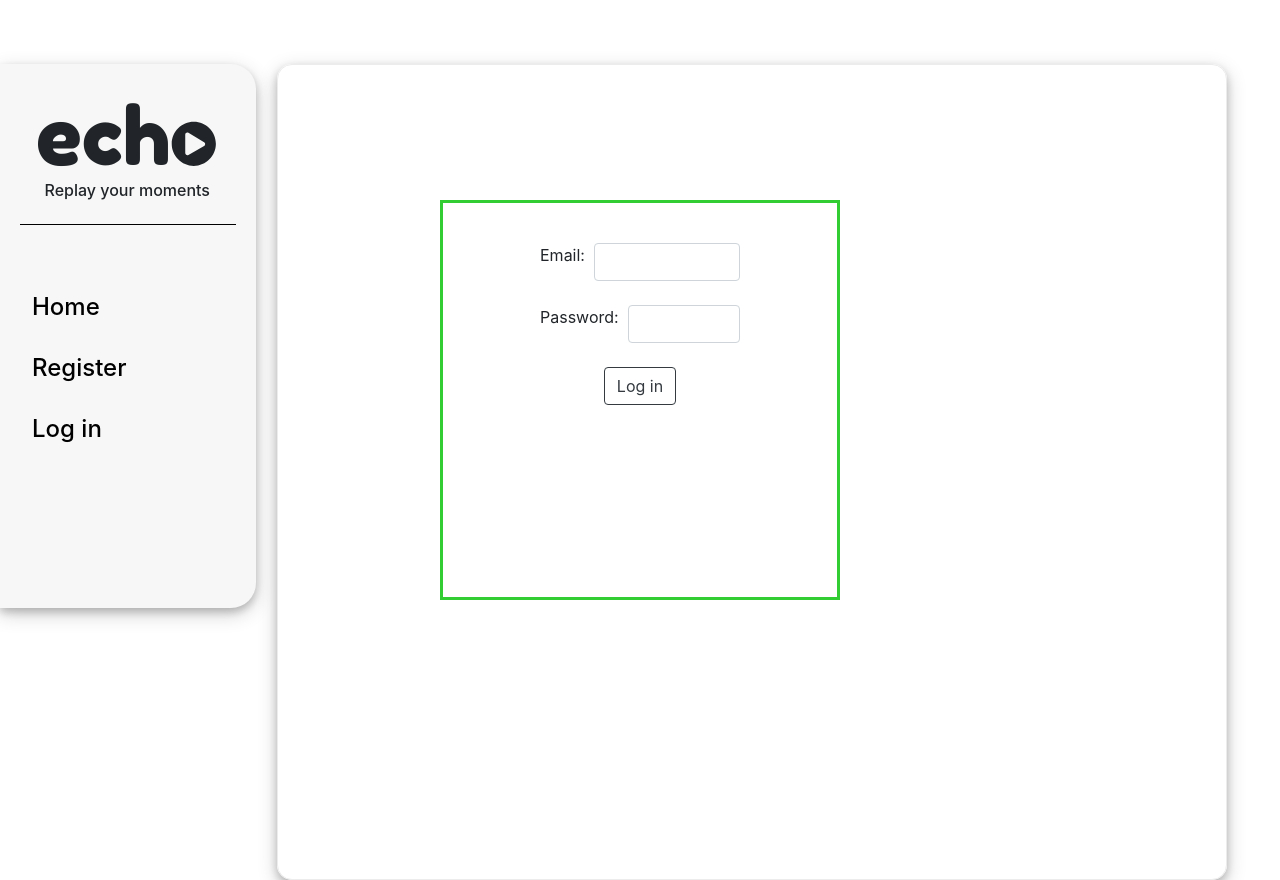
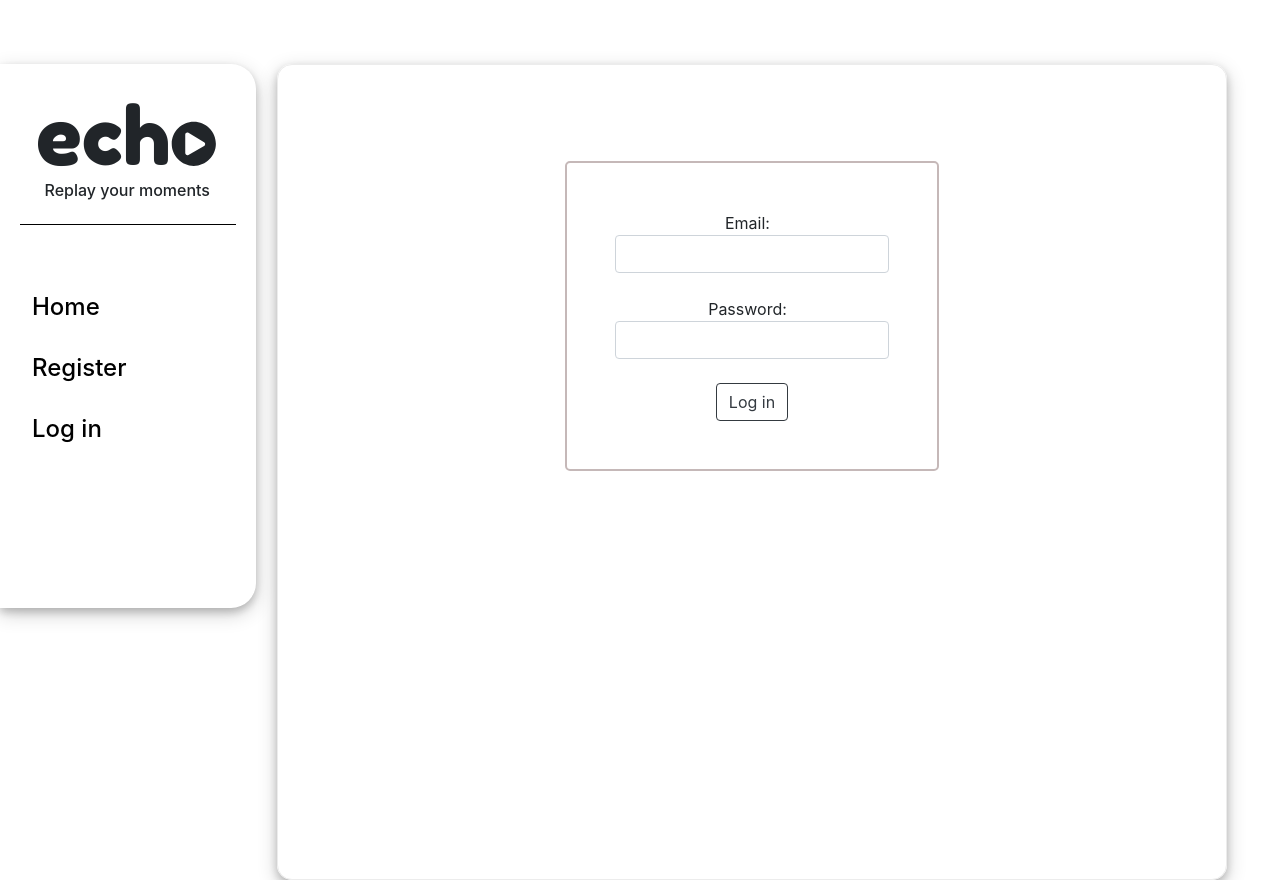
Before and after one commit to nataliaCodes/echo-replay-your-moments, a React (Create React App) app in the folder front-end/: page /login in a window 1280 px wide. Built offline with nearby package versions, Linux system fonts and the light colour scheme.

Commit message:
Style login/register forms

```diff
--- a/front-end/src/components/Login/Login.jsx
+++ b/front-end/src/components/Login/Login.jsx
@@ -20,7 +20,7 @@ export default function Login(props) {
         <div>
           {state.error && <Form.Text>{state.error}</Form.Text>}
         </div><br />
-        <div className="form">
+        <div className="login-form">
           <Form onSubmit={e => handleLoginSubmit(e)}>
             <Form.Group controlId="formEmail">
               <Form.Label>
--- a/front-end/src/components/Register/Register.jsx
+++ b/front-end/src/components/Register/Register.jsx
@@ -4,6 +4,8 @@ import InputGroup from 'react-bootstrap/InputGroup';
 import useApplicationData from '../../hooks/useApplicationData';
 
 import Form from 'react-bootstrap/Form';
+import Alert from 'react-bootstrap/Alert';
+
 import Button from '../shared/Button';
 
 export default function Register(props) {
@@ -18,10 +20,14 @@ export default function Register(props) {
   return (
     <div className="Register">
       <div className="content-container">
-        <div>
-          {state.error && <Form.Text>{state.error}</Form.Text>}
-        </div><br />
-        <div div className="form">
+        {state.error &&
+          <>
+            <Alert variant="danger">
+              <p>{state.error}</p>
+            </Alert><br />
+          </>
+        }
+        <div className="register-form">
           <Form onSubmit={e => handleRegisterSubmit(e)} noValidate>
             <Form.Group controlId="first_name">
               <Form.Label>
--- a/front-end/src/stylesheets/Layout.scss
+++ b/front-end/src/stylesheets/Layout.scss
@@ -45,7 +45,6 @@
       width: 16em;
       height: 34em;
       padding: .5em;
-      background-color: #F7F7F7;
       border-radius: 0 25px 25px 0;
       box-shadow: 0 4px 8px 0 rgba(0, 0, 0, 0.2), 0 6px 20px 0 rgba(0, 0, 0, 0.19);
       margin-top: 4em;
@@ -153,6 +152,8 @@
         flex-wrap: wrap;
         justify-content: space-around;
 
+        width: 95%;
+
         .card {
           margin: 1em 0 1em 0;
 
@@ -187,6 +188,8 @@
         display: flex;
         flex-wrap: wrap;
         justify-content: space-around;
+
+        width: 95%;
 
         .card {
           margin: 1em 0 1em 0;
@@ -418,16 +421,15 @@
 
       display: flex;
       justify-content: center;
+      align-items: center;
 
       padding: 4em 0 0 14em;
 
-      .form{
-        border: solid limegreen;
-        margin: auto;
-        position: absolute;
-
-        display: flex;
-        flex-direction: column;
+      .register-form{
+        border: 2px solid #c5b8b8;
+        border-radius: 5px;
+        margin-top: 4em;
+        padding: 3em;
       }
 
     }
@@ -437,29 +439,16 @@
 
       display: flex;
       justify-content: center;
+      align-items: center;
 
       padding: 4em 0 0 14em;
 
 
-      .form{
-        border: solid limegreen;
-        margin: auto;
-        position: absolute;
-        top: 0; left: 0; bottom: 0; right: 0;
-
-        width: 50%;
-        height: 50%;
-        min-width: 200px;
-        max-width: 400px;
-        padding: 40px;
-
-        display: flex;
-        flex-direction: column;
-
-        label {
-          width:200px;
-          display: inline-flex;
-        }
+      .login-form{
+        border: 2px solid #c5b8b8;
+        border-radius: 5px;
+        margin-top: 4em;
+        padding: 3em;
 
       }
 
```
